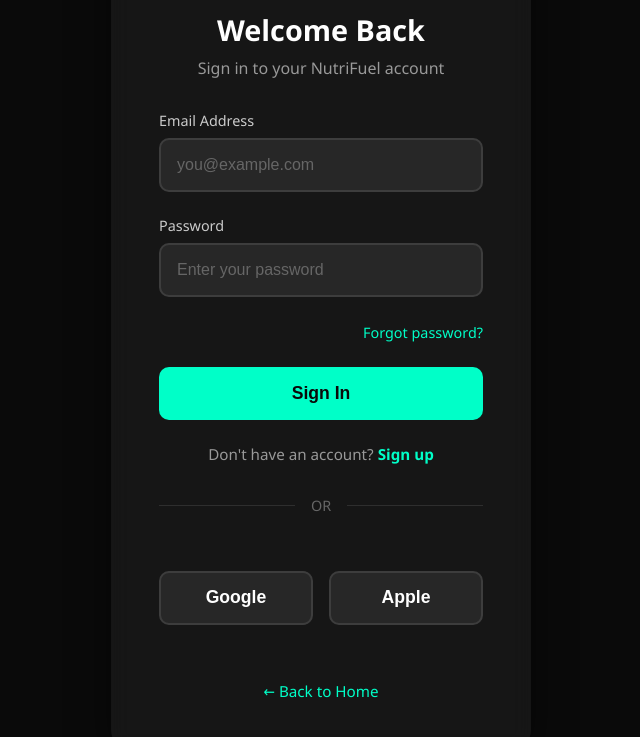
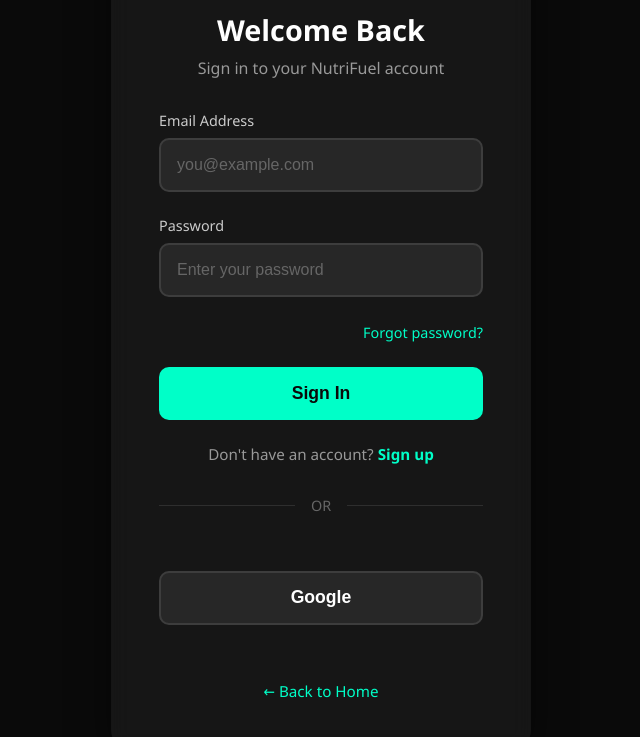
Before and after one commit to MayurPagrut/Nutrifuel_uiux, a plain HTML site: page signin.html in a window 1280 px wide. Shown: the part 145-882 px from the top of the page, without its empty margins (319-959 px from the left). Drawn offline with Linux system fonts and the light colour scheme.

Commit message:
apple button removed

```diff
--- a/signin.html
+++ b/signin.html
@@ -278,9 +278,9 @@
             <button type="button" onclick="alert('Google sign-in coming soon!')">
                 <span>Google</span>
             </button>
-            <button type="button" onclick="alert('Apple sign-in coming soon!')">
+            <!--<button type="button" onclick="alert('Apple sign-in coming soon!')">
                 <span>Apple</span>
-            </button>
+            </button>-->
         </div>
 
         <a href="index.html" class="back-link">← Back to Home</a>
```
